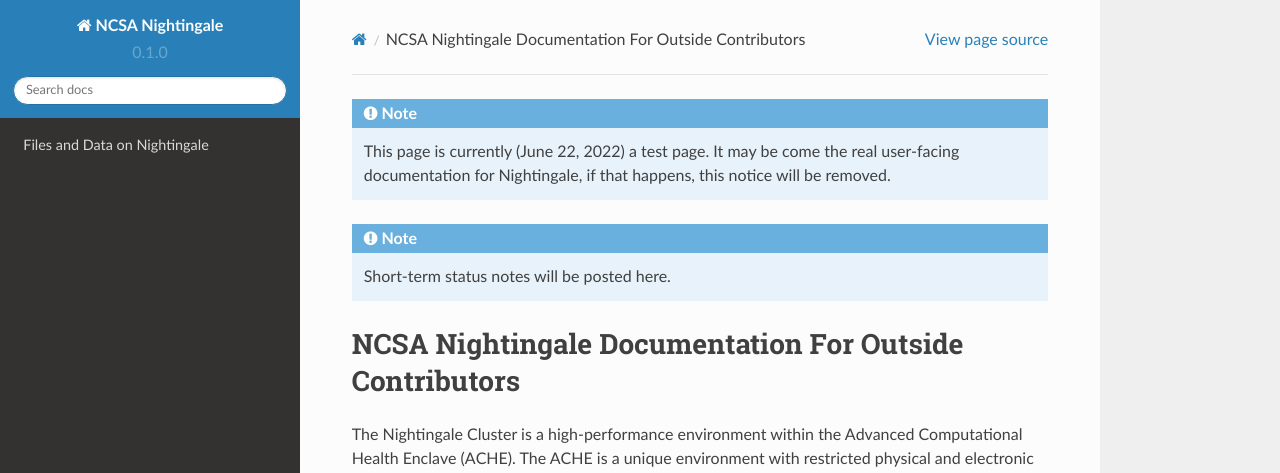
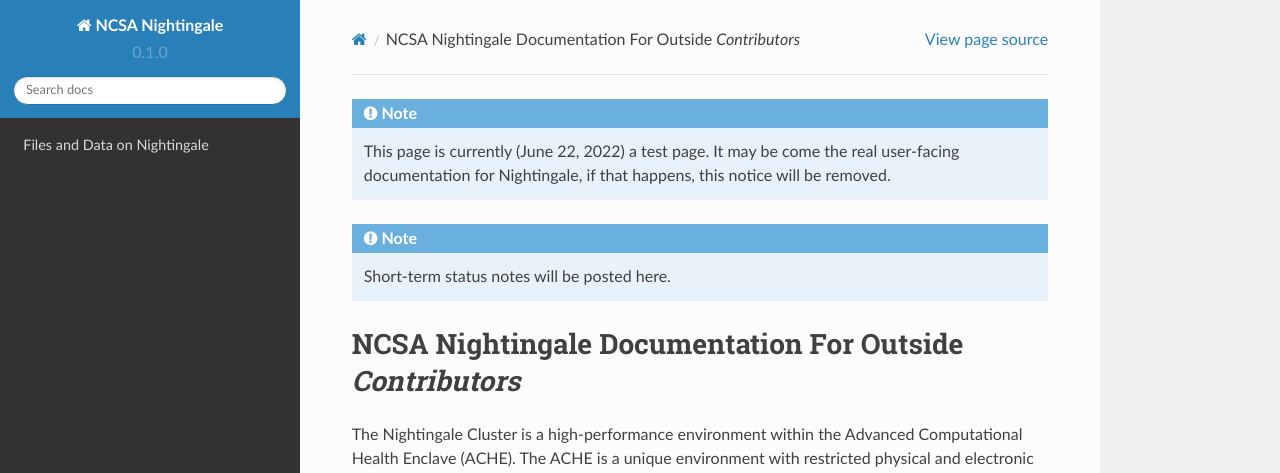
Before and after one commit to sfkappes/NG_documentation, a Sphinx documentation site: the page built from docs/source/index.rst, in a window 1280 px wide and 1205 px high. Shown: the top 473 px of the window. Built offline with Sphinx 7.4.7 and the Read the Docs theme 2.0.0, drawn with Linux system fonts in a browser that asks for light colours; pages that are not in the unit, such as notebooks, are missing from menus.

Commit message:
italics to last word
WEddie adding italics as asked.

```diff
--- a/docs/source/index.rst
+++ b/docs/source/index.rst
@@ -6,8 +6,8 @@
 
    Short-term status notes will be posted here.
 
-NCSA Nightingale Documentation For Outside Contributors
-========================================================
+NCSA Nightingale Documentation For Outside *Contributors*
+=========================================================
 
 The Nightingale Cluster is a high-performance environment within the Advanced Computational Health Enclave (ACHE). The ACHE is a unique environment with restricted physical and electronic access. All electronic Protected Health Information (ePHI) processed or stored at NCSA is done within this environment. The Nightingale Cluster seeks to expand the ACHE to provide a multi-tenant campus cluster-like environment to meet the needs of researchers who wish to process and store ePHI.
 
```
